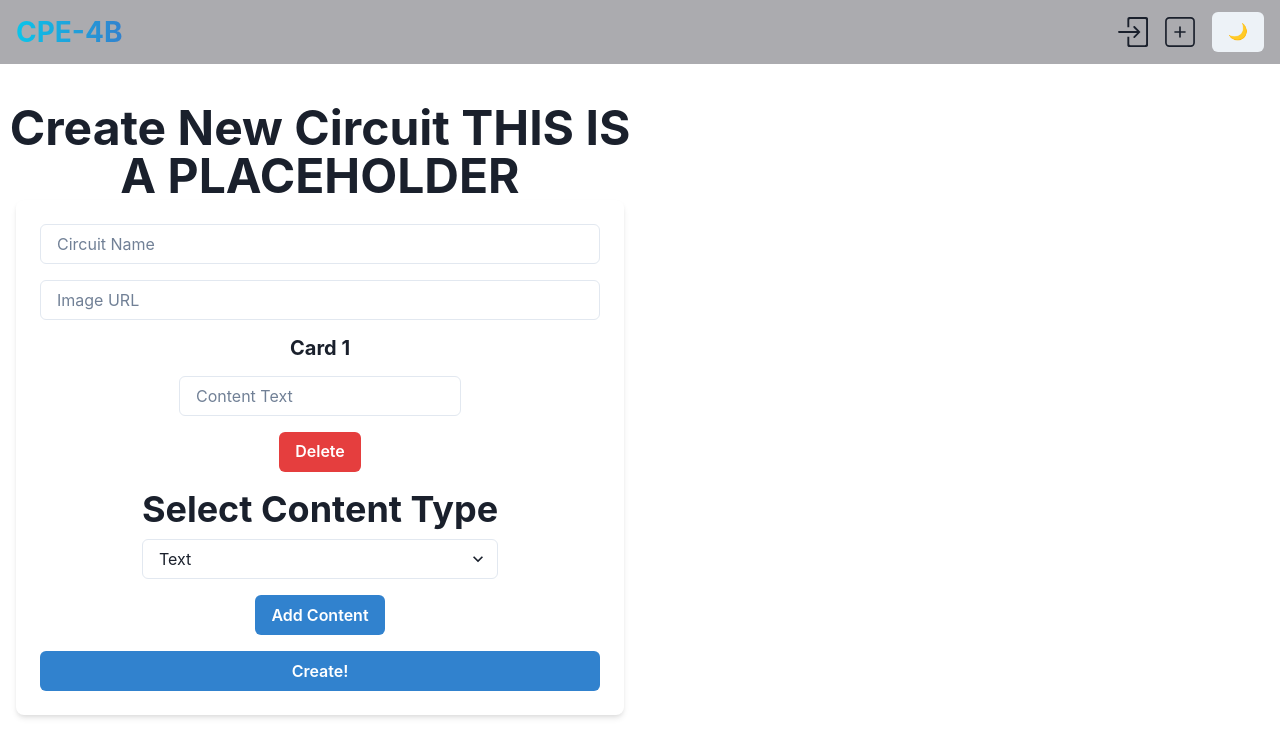
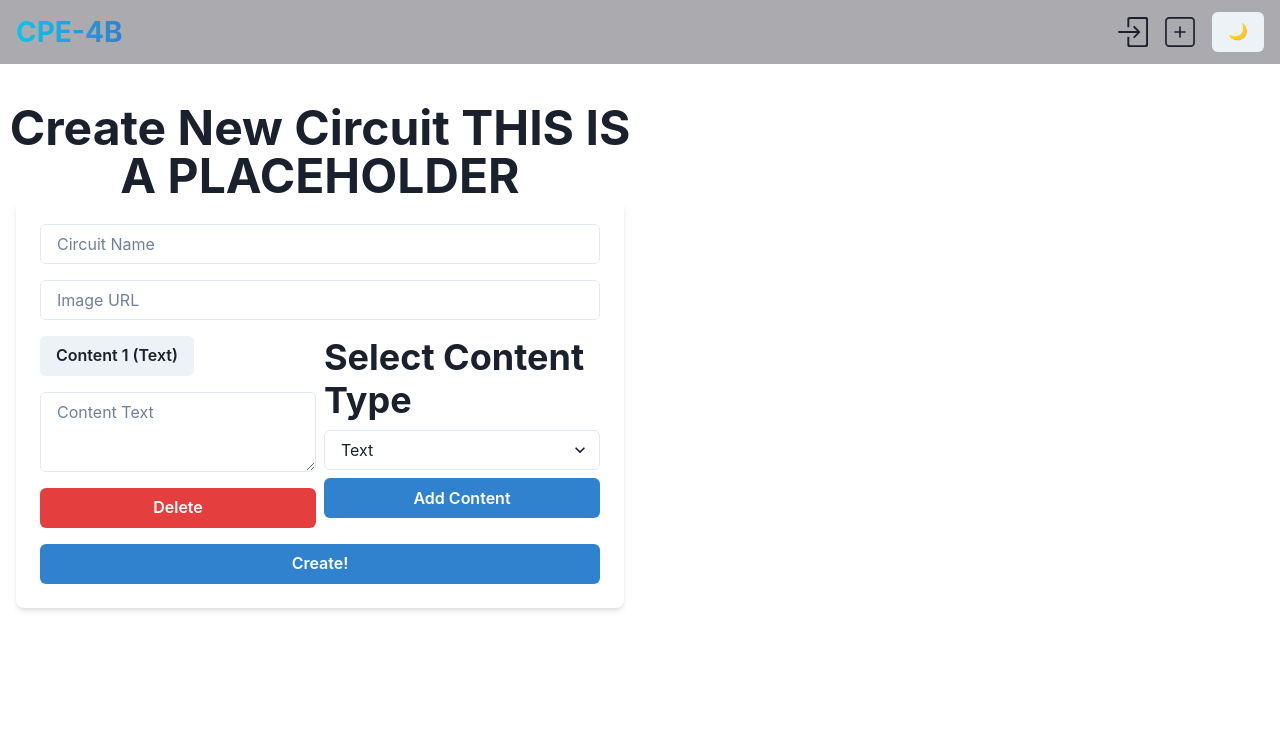
Before and after one commit to Kyonpon/CPE_Trainer, a React (Vite) app in the folder frontend/: page /create in a window 1280 px wide. Both pictures are taken after a click on the button "Add Content". Shown: the top 756 px of the page. Built offline with nearby package versions, Linux system fonts and the light colour scheme.

Commit message:
major UI changes for content create and update component

```diff
--- a/frontend/src/components/Experimental/AddText.jsx
+++ b/frontend/src/components/Experimental/AddText.jsx
@@ -1,6 +1,16 @@
-import { VStack, Input, Button, Select, Heading } from "@chakra-ui/react";
+import {
+  VStack,
+  Input,
+  Button,
+  Select,
+  Heading,
+  Textarea,
+  HStack,
+  Collapse,
+  Box,
+} from "@chakra-ui/react";
 import PropTypes from "prop-types";
-import { useState } from "react";
+import { useState, useEffect } from "react";
 
 const AddText = ({
   content,
@@ -18,92 +28,115 @@ const AddText = ({
     onAddContent(selectedType);
   };
 
+  const [isOpen, setIsOpen] = useState([]);
+
+  useEffect(() => {
+    setIsOpen((prev) => [...prev, true]);
+  }, [content]);
+
+  const toggleCollapse = (index) => {
+    setIsOpen((prev) => prev.map((open, i) => (i === index ? !open : open)));
+  };
+
   return (
-    <VStack spacing={4}>
-      {content.map((item, index) => {
-        if (item.type === "Text") {
-          return (
-            <VStack key={index} spacing={4}>
-              <Heading size="md">Card {index + 1}</Heading>
-              <Input
+    <VStack spacing={4} align="stretch">
+      <HStack align="stretch">
+        <VStack width="50%">
+          {content.map((item, index) => (
+            <Box key={index} width="100%">
+              <Button
+                size="md"
+                onClick={() => toggleCollapse(index)}
+                cursor="pointer"
+              >
+                {`Content ${index + 1} (${item.type})`}
+              </Button>
+              <Collapse in={isOpen[index]} animateOpacity>
+                <VStack spacing={4} align="stretch" width="100%" mt={4}>
+                  {item.type === "Text" && (
+                    <Textarea
                       placeholder="Content Text"
                       value={item.text}
-                onChange={(event) => onContentChange(index, event, "text")}
-              />
-              {/* Delete button */}
-              <Button colorScheme="red" onClick={() => onDeleteContent(index)}>
-                Delete
-              </Button>
-            </VStack>
-          );
-        }
-        if (item.type === "Image") {
-          return (
-            <VStack key={index} spacing={2}>
-              <Heading size="md">Card {index + 1}</Heading>
+                      onChange={(event) => {
+                        onContentChange(index, event, "text");
+                      }}
+                      resize="vertical"
+                    ></Textarea>
+                  )}
+                  {item.type === "Image" && (
+                    <>
                       <Input
                         placeholder="Image URL"
                         value={item.imageUrl}
-                onChange={(event) => onContentChange(index, event, "imageUrl")}
+                        onChange={(event) =>
+                          onContentChange(index, event, "imageUrl")
+                        }
                       />
                       <Input
                         placeholder="Alt Text"
                         value={item.altText}
-                onChange={(event) => onContentChange(index, event, "altText")}
+                        onChange={(event) =>
+                          onContentChange(index, event, "altText")
+                        }
                       />
-              <Button colorScheme="red" onClick={() => onDeleteContent(index)}>
-                Delete
-              </Button>
-            </VStack>
-          );
-        }
-        if (item.type === "TextAndImage") {
-          return (
-            <VStack key={index} spacing={2}>
-              <Heading size="md">Card {index + 1}</Heading>
-              <Input
+                    </>
+                  )}
+                  {item.type === "TextAndImage" && (
+                    <>
+                      <Textarea
                         placeholder="Content Text"
                         value={item.text}
-                onChange={(event) => onContentChange(index, event, "text")}
-              />
+                        onChange={(event) => {
+                          onContentChange(index, event, "text");
+                        }}
+                        resize="vertical"
+                      ></Textarea>
                       <Input
                         placeholder="Image URL"
                         value={item.imageUrl}
-                onChange={(event) => onContentChange(index, event, "imageUrl")}
+                        onChange={(event) =>
+                          onContentChange(index, event, "imageUrl")
+                        }
                       />
                       <Input
                         placeholder="Alt Text"
                         value={item.altText}
-                onChange={(event) => onContentChange(index, event, "altText")}
+                        onChange={(event) =>
+                          onContentChange(index, event, "altText")
+                        }
                       />
-              <Button colorScheme="red" onClick={() => onDeleteContent(index)}>
+                    </>
+                  )}
+                  <Button
+                    colorScheme="red"
+                    onClick={() => onDeleteContent(index)}
+                  >
                     Delete
                   </Button>
                 </VStack>
-          );
-        }
-        return null;
-      })}
+              </Collapse>
+            </Box>
+          ))}
+        </VStack>
 
-      <VStack>
+        <VStack width="50%">
           <Heading>Select Content Type</Heading>
           <Select value={selectedType} onChange={handleTypeChange}>
             <option value="Text">Text</option>
             <option value="Image">Image</option>
             <option value="TextAndImage">Text and Image</option>
           </Select>
-      </VStack>
-
-      {/* Add Button */}
-      <Button colorScheme="blue" onClick={handleAddContent}>
+          <Button colorScheme="blue" onClick={handleAddContent} width="100%">
             Add Content
           </Button>
+        </VStack>
+      </HStack>
     </VStack>
   );
 };
 
 AddText.propTypes = {
-  content: PropTypes.object.isRequired,
+  content: PropTypes.array.isRequired,
   onContentChange: PropTypes.func.isRequired,
   onAddContent: PropTypes.func.isRequired,
   onDeleteContent: PropTypes.func.isRequired,
```
Lines whose indentation alone changed are shown as unchanged.
